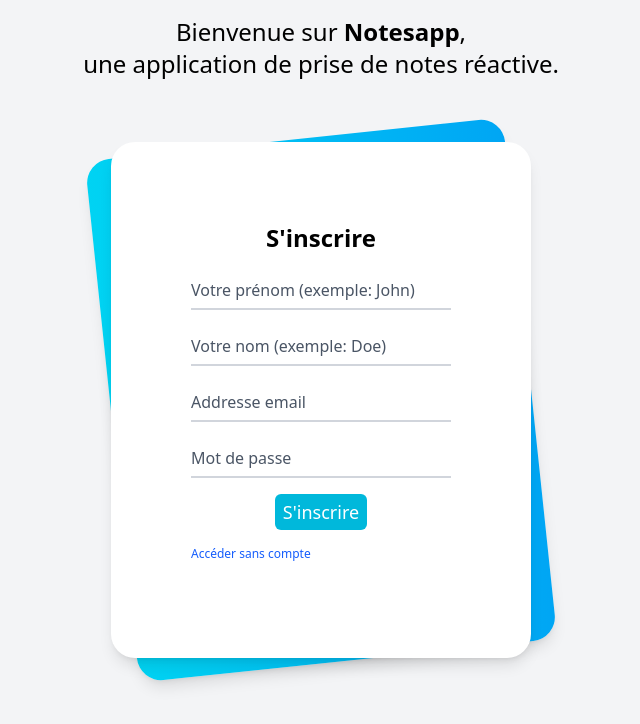
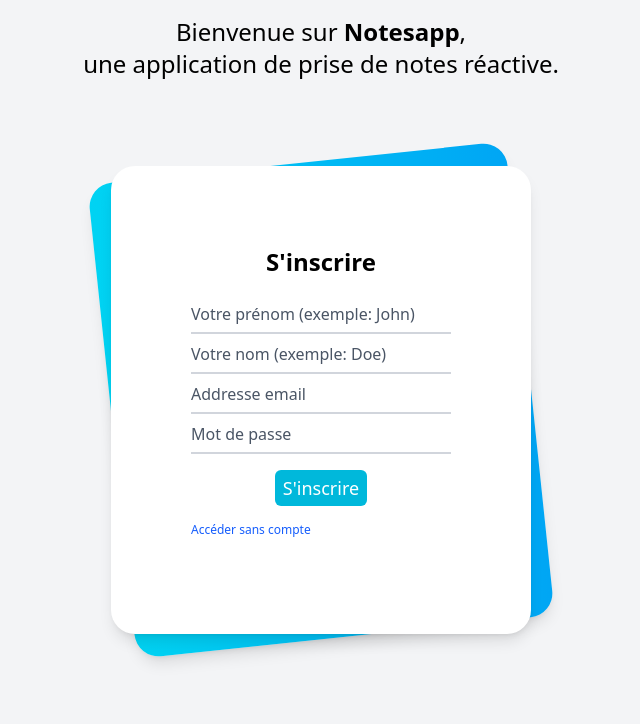
Before and after one commit to trab-ml/notesapp, a React (Vite) app: page /register in a window 1280 px wide. Shown: the top 724 px of the page, without its empty margins (319-959 px from the left). Built offline with nearby package versions, Linux system fonts and the light colour scheme; no server answers.

Commit message:
Start impl auth using firebase

```diff
--- a/src/auth/AuthIndex.tsx
+++ b/src/auth/AuthIndex.tsx
@@ -1,17 +1,14 @@
-import React from 'react';
-import { NavLink } from 'react-router-dom';
-import { NameField, EmailField, PasswordField, SubmitButton } from '../components/ui/form/Field';
-import { ILogin, IName } from '../types/Form';
-
-const firstname: IName = {
-    nameType: 'firstname',
-    labelValue: 'Votre prénom (exemple: John)'
-}
-
-const lastname: IName = {
-    nameType: 'lastname',
-    labelValue: 'Votre nom (exemple: Doe)'
-}
+import React, { useState } from "react";
+import { NavLink } from "react-router-dom";
+import {
+    NameField,
+    EmailField,
+    PasswordField,
+    SubmitButton,
+} from "../components/ui/form/Field";
+import { ILogin, IName } from "../types/Form";
+import { auth } from "../firebase/firebase";
+import { createUserWithEmailAndPassword, updateProfile } from "firebase/auth";
 
 /**
  * Reusable component for authentification
@@ -19,54 +16,108 @@
  * @returns
  */
 const AuthIndex: React.FC<ILogin> = ({ isLogin }) => {
+    const [email, setEmail] = useState("");
+    const [password, setPassword] = useState("");
+    const [displayName, setDisplayName] = useState("");
+
+    const firstname: IName = {
+        nameType: "firstname",
+        labelValue: "Votre prénom (exemple: John)",
+        state: displayName,
+        setState: setDisplayName
+    };
+
+    const lastname: IName = {
+        nameType: "lastname",
+        labelValue: "Votre nom (exemple: Doe)",
+        state: displayName,
+        setState: setDisplayName
+    };
+
+    const handleRegister = async (e: React.FormEvent) => {
+        e.preventDefault();
+        try {
+            const userCredential = await createUserWithEmailAndPassword(
+                auth,
+                email,
+                password
+            );
+            await updateProfile(userCredential.user, { displayName });
+            console.log("User registered successfully");
+        } catch (error) {
+            console.error("Error registering user:", error);
+        }
+    };
+
     const title = isLogin ? "Se Connecter" : "S'inscrire";
 
     return (
         <div className="relative py-1 sm:max-w-xl sm:mx-auto">
-            <div
-                className="absolute inset-0 bg-gradient-to-r from-cyan-400 to-sky-500 shadow-lg transform -skew-y-6 sm:skew-y-0 sm:-rotate-6 sm:rounded-3xl">
-            </div>
+            <div className="absolute inset-0 bg-gradient-to-r from-cyan-400 to-sky-500 shadow-lg transform -skew-y-6 sm:skew-y-0 sm:-rotate-6 sm:rounded-3xl"></div>
 
             <div className="relative px-2 py-10 bg-white shadow-lg sm:rounded-3xl sm:p-20">
                 <div className="max-w-md mx-auto">
                     <div>
-                        <h2 className="text-2xl font-semibold text-center">{title}</h2>
+                        <h2 className="text-2xl font-semibold text-center">
+                            {title}
+                        </h2>
 
-                        {
-                            isLogin ?
+                        {isLogin ? (
                             <p className="mt-2 text-center text-sm text-gray-600 max-w md:text-lg">
-                                    Où <NavLink to="/register" className="font-medium text-blue-600 hover:text-blue-500">Créer un compte</NavLink>
+                                Où{" "}
+                                <NavLink
+                                    to="/register"
+                                    className="font-medium text-blue-600 hover:text-blue-500"
+                                >
+                                    Créer un compte
+                                </NavLink>
                             </p>
-                                : ''
-
-                        }
+                        ) : (
+                            ""
+                        )}
                     </div>
 
                     <div className="divide-y divide-gray-200">
                         <div className="py-4 text-base leading-6 space-y-4 text-gray-700 sm:text-lg sm:leading-7">
-                            {!isLogin ?
+                            <form onSubmit={handleRegister}>
+                                {!isLogin ? (
                                     <>
                                         <NameField {...firstname} />
                                         <NameField {...lastname} />
                                     </>
-                                : ''
-                            }
-                            <EmailField />
-                            <PasswordField />
+                                ) : (
+                                    ""
+                                )}
+                                <EmailField state={email} setState={setEmail} />
+                                <PasswordField state={password} setState={setPassword} />
                                 <SubmitButton buttonText={title} />
+                            </form>
 
                             <div className="flex items-center justify-between">
-                                {isLogin ?
-                                    <NavLink to='/forgot-password' className="md:text-xs font-medium text-blue-600 hover:text-blue-500">Mot de passe oublié?</NavLink>
-                                    : ''}
+                                {isLogin ? (
+                                    <NavLink
+                                        to="/forgot-password"
+                                        className="md:text-xs font-medium text-blue-600 hover:text-blue-500"
+                                    >
+                                        Mot de passe oublié?
+                                    </NavLink>
+                                ) : (
+                                    ""
+                                )}
 
-                                <NavLink to='/home' className="md:text-xs font-medium text-blue-600 hover:text-blue-500">Accéder sans compte</NavLink>
+                                <NavLink
+                                    to="/home"
+                                    className="md:text-xs font-medium text-blue-600 hover:text-blue-500"
+                                >
+                                    Accéder sans compte
+                                </NavLink>
                             </div>
                         </div>
                     </div>
                 </div>
             </div>
-        </div>);
+        </div>
+    );
 };
 
 export default AuthIndex;
--- a/src/components/ui/form/Field.tsx
+++ b/src/components/ui/form/Field.tsx
@@ -1,6 +1,6 @@
 import React from "react";
 import { ISubmitButton } from "../../../types/ISubmitButton";
-import { IName } from "../../../types/Form";
+import { IName, IOnChange } from "../../../types/Form";
 
 const NameField: React.FC<IName> = (nameInfos) => {
     return (
@@ -12,6 +12,7 @@
                 placeholder={nameInfos.labelValue}
                 type="text"
                 className="peer placeholder-transparent h-10 w-full border-b-2 border-gray-300 text-gray-900 focus:outline-none focus:borer-rose-600"
+                required
             />
             <label
                 htmlFor={nameInfos.nameType}
@@ -23,7 +24,7 @@
     );
 };
 
-const EmailField: React.FC = () => {
+const EmailField: React.FC<IOnChange> = ({state, setState}) => {
     return (
         <div className="relative">
             <input
@@ -33,6 +34,9 @@
                 type="text"
                 className="peer placeholder-transparent h-10 w-full border-b-2 border-gray-300 text-gray-900 focus:outline-none focus:borer-rose-600"
                 placeholder="Email address"
+                value={state}
+                onChange={(e) => setState(e.target.value)}
+                required
             />
             <label
                 htmlFor="email"
@@ -44,7 +48,7 @@
     );
 };
 
-const PasswordField: React.FC = () => {
+const PasswordField: React.FC<IOnChange> = ({state, setState}) => {
     return (
         <div className="relative">
             <input
@@ -54,6 +58,9 @@
                 type="password"
                 className="peer placeholder-transparent h-10 w-full border-b-2 border-gray-300 text-gray-900 focus:outline-none focus:borer-rose-600"
                 placeholder="Password"
+                value={state}
+                onChange={(e) => setState(e.target.value)}
+                required
             />
             <label
                 htmlFor="password"
@@ -67,7 +74,7 @@
 
 const SubmitButton: React.FC<ISubmitButton> = ({ buttonText }) => {
     return (
-        <div className="relative flex justify-center">
+        <div className="mt-4 relative flex justify-center">
             <button className="bg-cyan-500 text-white rounded-md px-2 py-1 cursor-pointer">
                 {buttonText}
             </button>
--- a/src/types/ISubmitButton.ts
+++ b/src/types/ISubmitButton.ts
@@ -1,3 +1,4 @@
 export interface ISubmitButton {
     buttonText: string;
+    // handleOnSubmit: (e: SubmitEvent) => void;
 }
```
Also changed, not shown: src/types/Form.ts (+9 -1 lines). Lines whose indentation alone changed are shown as unchanged.
